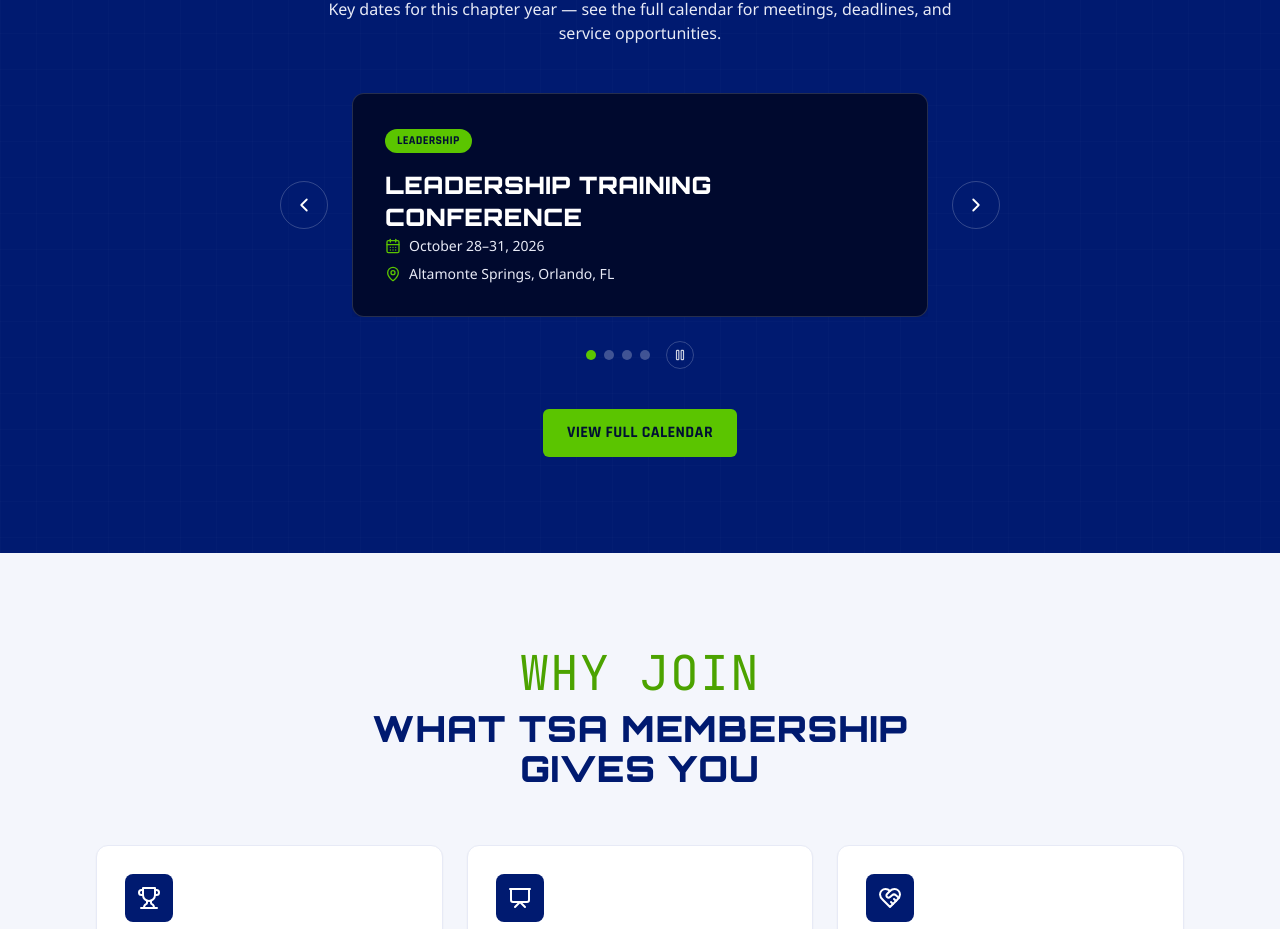
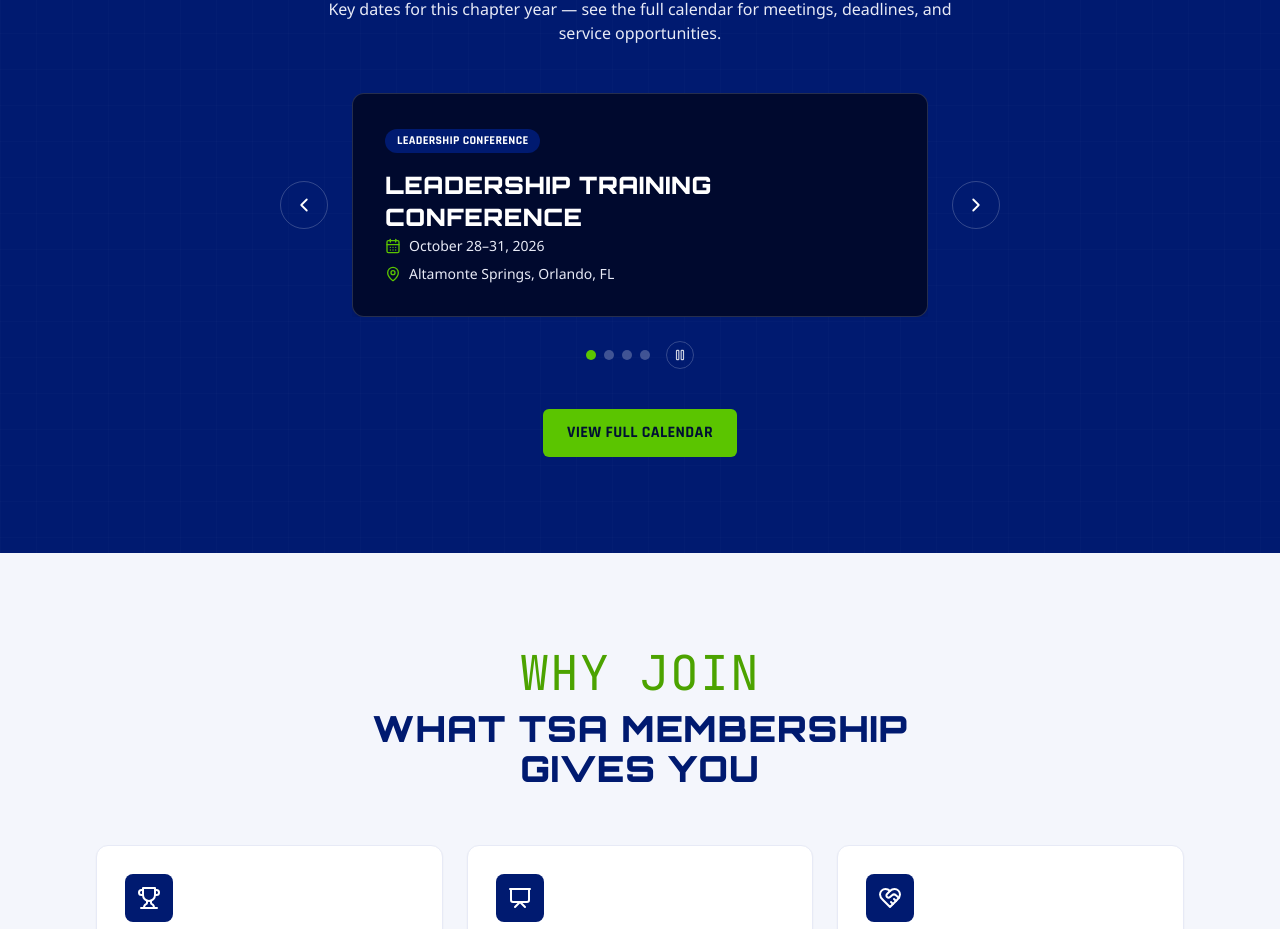
Before and after one commit to amunroe01/gcatsa-website, a Next.js app: page / in a window 1280 px wide. Shown: the part 2198-3127 px from the top of the page. Built offline with nearby package versions, Linux system fonts and the light colour scheme.

Commit message:
Refactor EventsCarousel to use calendar events

```diff
--- a/components/home/EventsCarousel.tsx
+++ b/components/home/EventsCarousel.tsx
@@ -1,19 +1,19 @@
 "use client";
 
-import { useCallback, useEffect, useState } from "react";
+import { useCallback, useEffect, useMemo, useState } from "react";
 import Link from "next/link";
 import { AnimatePresence, motion } from "framer-motion";
 import { ChevronLeft, ChevronRight, Pause, Play, CalendarDays, MapPin } from "lucide-react";
 import Reveal from "@/components/Reveal";
-import { UPCOMING_EVENTS } from "@/lib/upcomingEvents";
+import { CALENDAR_EVENTS, type CalendarColorGroup } from "@/lib/calendar";
 
 const AUTO_ADVANCE_MS = 12000; // rotates every 12s (within the requested 10–15s window)
+const MAX_SHOWN = 4;
 
-const CATEGORY_STYLES: Record<string, string> = {
-  Leadership: "bg-green-400 text-navy-900",
-  Regional: "bg-white text-navy-900",
-  Virtual: "bg-steel-500 text-white",
-  State: "bg-green-600 text-white",
+const COLOR_GROUP_STYLES: Record<CalendarColorGroup, string> = {
+  tsa: "bg-navy-800 text-white",
+  service: "bg-green-400 text-navy-900",
+  deadline: "bg-steel-500 text-white",
 };
 
 const variants = {
@@ -22,13 +22,38 @@ const variants = {
   exit: (direction: number) => ({ x: direction > 0 ? -80 : 80, opacity: 0 }),
 };
 
+function formatDateLabel(dateStart: string, dateEnd?: string, timeLabel?: string) {
+  const start = new Date(`${dateStart}T00:00:00`);
+  if (!dateEnd || dateEnd === dateStart) {
+    const dateFull = start.toLocaleDateString("en-US", { month: "long", day: "numeric", year: "numeric" });
+    return timeLabel ? `${dateFull} · ${timeLabel}` : dateFull;
+  }
+  const end = new Date(`${dateEnd}T00:00:00`);
+  const startMonth = start.toLocaleDateString("en-US", { month: "long" });
+  const endMonth = end.toLocaleDateString("en-US", { month: "long" });
+  return startMonth === endMonth
+    ? `${startMonth} ${start.getDate()}–${end.getDate()}, ${end.getFullYear()}`
+    : `${startMonth} ${start.getDate()} – ${endMonth} ${end.getDate()}, ${end.getFullYear()}`;
+}
+
 export default function EventsCarousel() {
   const [[index, direction], setSlide] = useState<[number, number]>([0, 1]);
   const [isPaused, setIsPaused] = useState(false);
-  const count = UPCOMING_EVENTS.length;
+
+  // Pulls straight from the shared calendar data — automatically shows
+  // whichever events are soonest, with no manual curation needed.
+  const events = useMemo(() => {
+    const todayStr = new Date().toISOString().slice(0, 10);
+    return CALENDAR_EVENTS.filter((e) => (e.dateEnd ?? e.dateStart) >= todayStr)
+      .sort((a, b) => a.dateStart.localeCompare(b.dateStart))
+      .slice(0, MAX_SHOWN);
+  }, []);
+
+  const count = events.length;
 
   const go = useCallback(
     (newDirection: number) => {
+      if (count === 0) return;
       setSlide(([current]) => {
         const next = (current + newDirection + count) % count;
         return [next, newDirection];
@@ -46,12 +71,14 @@ export default function EventsCarousel() {
 
   // Auto-advance, right to left, every AUTO_ADVANCE_MS — pausable
   useEffect(() => {
-    if (isPaused) return;
+    if (isPaused || count < 2) return;
     const timer = setInterval(() => go(1), AUTO_ADVANCE_MS);
     return () => clearInterval(timer);
-  }, [isPaused, go]);
+  }, [isPaused, go, count]);
 
-  const event = UPCOMING_EVENTS[index];
+  if (count === 0) return null;
+
+  const event = events[index];
 
   return (
     <section className="relative overflow-hidden bg-navy-800 py-20 sm:py-24" aria-labelledby="events-carousel-heading">
@@ -70,7 +97,7 @@ export default function EventsCarousel() {
 
         {/* Screen-reader announcement of slide changes */}
         <p className="sr-only" aria-live="polite">
-          Event {index + 1} of {count}: {event.title}, {event.dateLabel}, {event.location}
+          Event {index + 1} of {count}: {event.title}, {formatDateLabel(event.dateStart, event.dateEnd, event.timeLabel)}, {event.location}
         </p>
 
         <div
@@ -106,9 +133,9 @@ export default function EventsCarousel() {
               >
                 <div>
                   <span
-                    className={`inline-block rounded-full px-3 py-1 font-heading text-xs font-bold uppercase tracking-wide ${CATEGORY_STYLES[event.category]}`}
+                    className={`inline-block rounded-full px-3 py-1 font-heading text-xs font-bold uppercase tracking-wide ${COLOR_GROUP_STYLES[event.colorGroup]}`}
                   >
-                    {event.category}
+                    {event.type}
                   </span>
                   <h3 className="mt-4 font-display text-xl font-black uppercase text-white sm:text-2xl">
                     {event.title}
@@ -118,7 +145,7 @@ export default function EventsCarousel() {
                   <div className="flex items-center gap-2">
                     <CalendarDays size={16} className="shrink-0 text-green-400" aria-hidden="true" />
                     <dt className="sr-only">Date</dt>
-                    <dd>{event.dateLabel}</dd>
+                    <dd>{formatDateLabel(event.dateStart, event.dateEnd, event.timeLabel)}</dd>
                   </div>
                   <div className="flex items-center gap-2">
                     <MapPin size={16} className="shrink-0 text-green-400" aria-hidden="true" />
@@ -143,9 +170,9 @@ export default function EventsCarousel() {
         {/* Dot indicators + pause/play control */}
         <div className="mt-6 flex items-center justify-center gap-4">
           <div className="flex gap-2" role="tablist" aria-label="Choose event slide">
-            {UPCOMING_EVENTS.map((e, i) => (
+            {events.map((e, i) => (
               <button
-                key={e.title}
+                key={e.slug}
                 type="button"
                 role="tab"
                 aria-selected={i === index}
```
